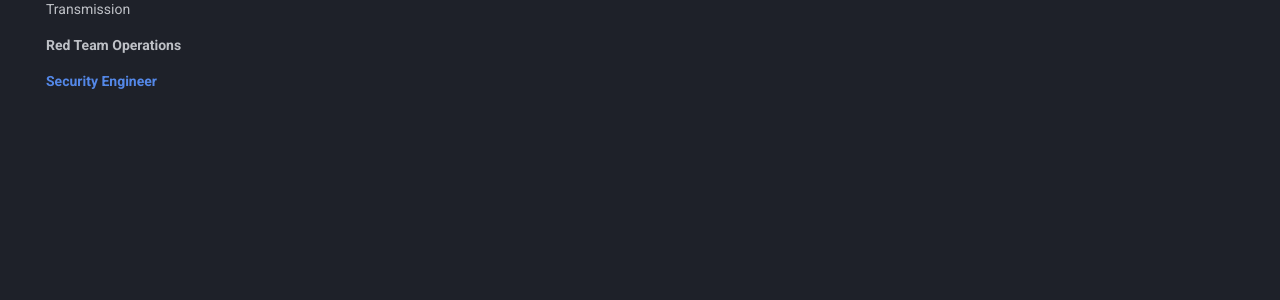
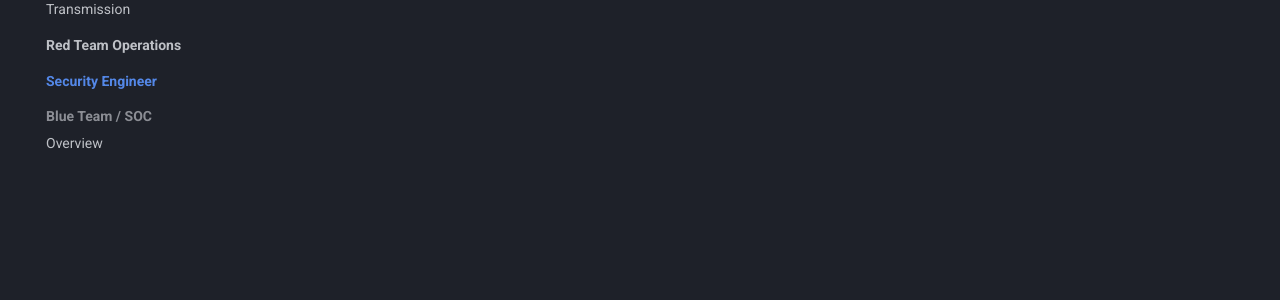
Before and after one commit to Excalibra/cybersecurity-interview-questions, an MkDocs documentation site: the page built from docs/questions/security-engineer/index.md, in a window 1280 px wide. Shown: the part 294-594 px from the top of the page. Built offline with MkDocs 1.6.1 and Material for MkDocs 9.7.7, drawn with Linux system fonts in a browser that asks for light colours; comment, search, counter and statistics services are not loaded.

Commit message:
Update mkdocs.yml

```diff
--- a/mkdocs.yml
+++ b/mkdocs.yml
@@ -32,6 +32,8 @@ nav:
           - Overview: questions/red-team/index.md
       - Security Engineer:
           - Overview: questions/security-engineer/index.md
+      - Blue Team / SOC:
+          - Overview: questions/blue-team/index.md
 
 markdown_extensions:
   - pymdownx.highlight:
```
